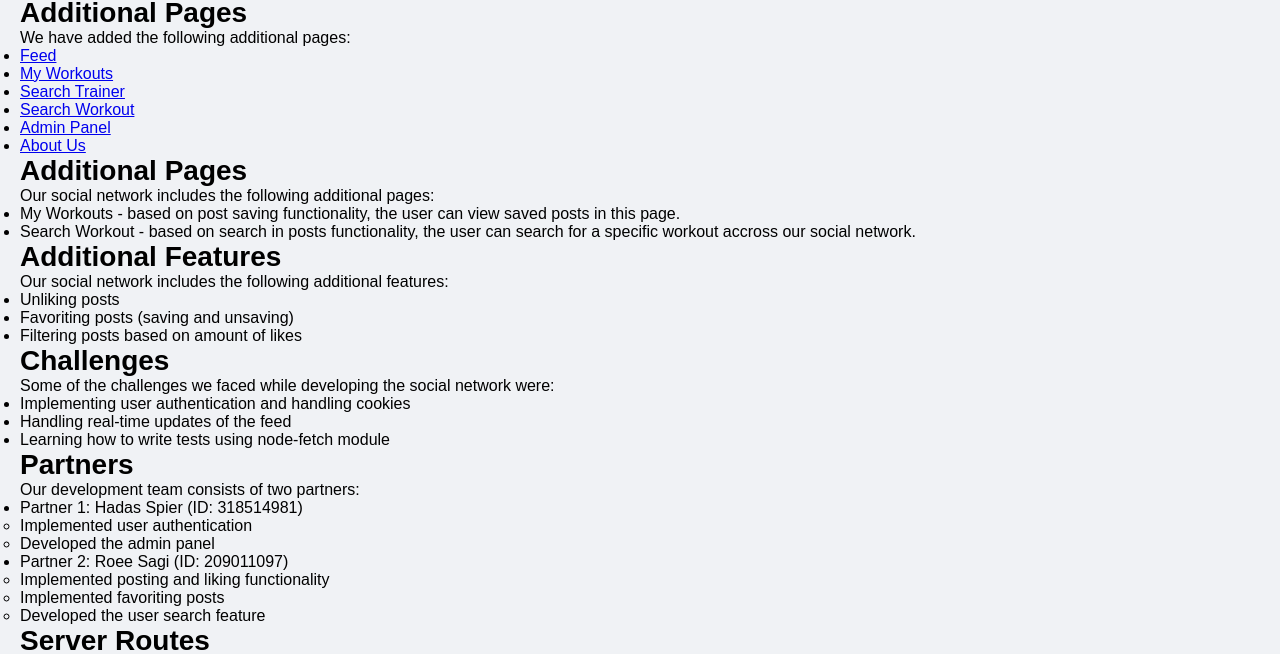
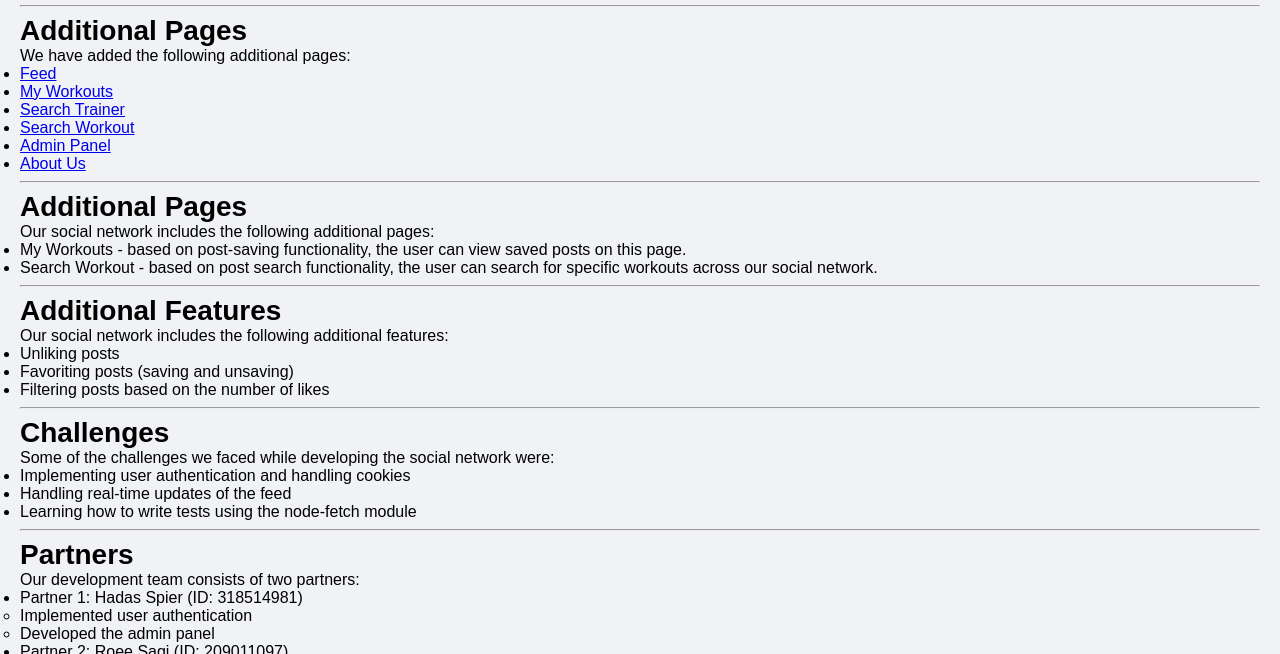
Before and after one commit to Shashap/RHTwitter, a website: page public/readme.html in a window 1280 px wide. Shown: the part 110-764 px from the top of the page. Drawn offline with Linux system fonts and the light colour scheme.

Commit message:
modify readme

```diff
--- a/public/readme.html
+++ b/public/readme.html
@@ -12,6 +12,8 @@
     <h2>SocialFit</h2>
     <p>Our social network is named "SocialFit"</p>
 
+    <hr> <!-- Horizontal line -->
+
     <h2>Additional Pages</h2>
     <p>We have added the following additional pages:</p>
     <ul>
@@ -23,28 +25,36 @@
         <li><a href="/aboutus.html">About Us</a></li>
     </ul>
 
+    <hr> <!-- Horizontal line -->
+
     <h2>Additional Pages</h2>
     <p>Our social network includes the following additional pages:</p>
     <ul>
-        <li>My Workouts - based on post saving functionality, the user can view saved posts in this page.</li>
-        <li>Search Workout - based on search in posts functionality, the user can search for a specific workout accross our social network.</li>
+        <li>My Workouts - based on post-saving functionality, the user can view saved posts on this page.</li>
+        <li>Search Workout - based on post search functionality, the user can search for specific workouts across our social network.</li>
     </ul>
+
+    <hr> <!-- Horizontal line -->
 
     <h2>Additional Features</h2>
     <p>Our social network includes the following additional features:</p>
     <ul>
         <li>Unliking posts</li>
         <li>Favoriting posts (saving and unsaving)</li>
-        <li>Filtering posts based on amount of likes</li>
+        <li>Filtering posts based on the number of likes</li>
     </ul>
+
+    <hr> <!-- Horizontal line -->
 
     <h2>Challenges</h2>
     <p>Some of the challenges we faced while developing the social network were:</p>
     <ul>
         <li>Implementing user authentication and handling cookies</li>
         <li>Handling real-time updates of the feed</li>
-        <li>Learning how to write tests using node-fetch module</li>
+        <li>Learning how to write tests using the node-fetch module</li>
     </ul>
+
+    <hr> <!-- Horizontal line -->
 
     <h2>Partners</h2>
     <p>Our development team consists of two partners:</p>
@@ -63,6 +73,8 @@
             </ul>
         </li>
     </ul>
+
+    <hr> <!-- Horizontal line -->
 
     <h2>Server Routes</h2>
     <p>Our social network supports the following server routes:</p>
@@ -86,6 +98,5 @@
         <li><code>POST /features</code> - Toggle features</li>
         <li><code>GET /config</code> - Get configuration settings</li>
     </ul>
-
 </body>
 </html>
```
